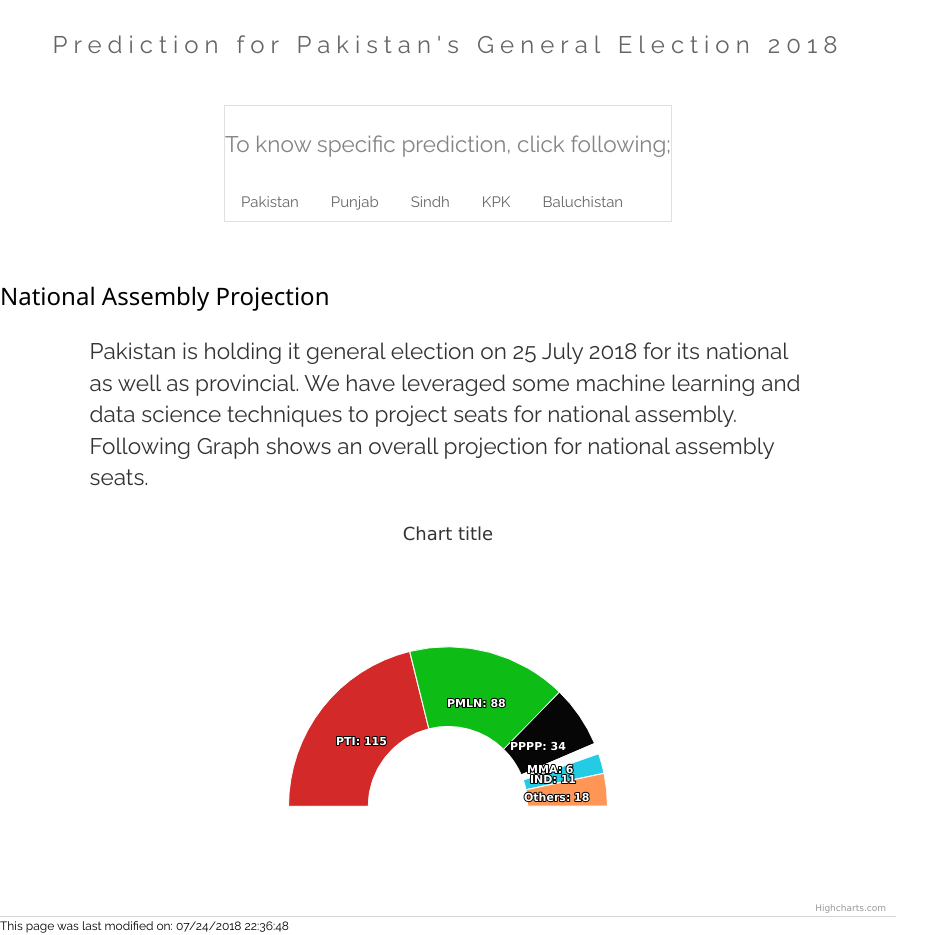
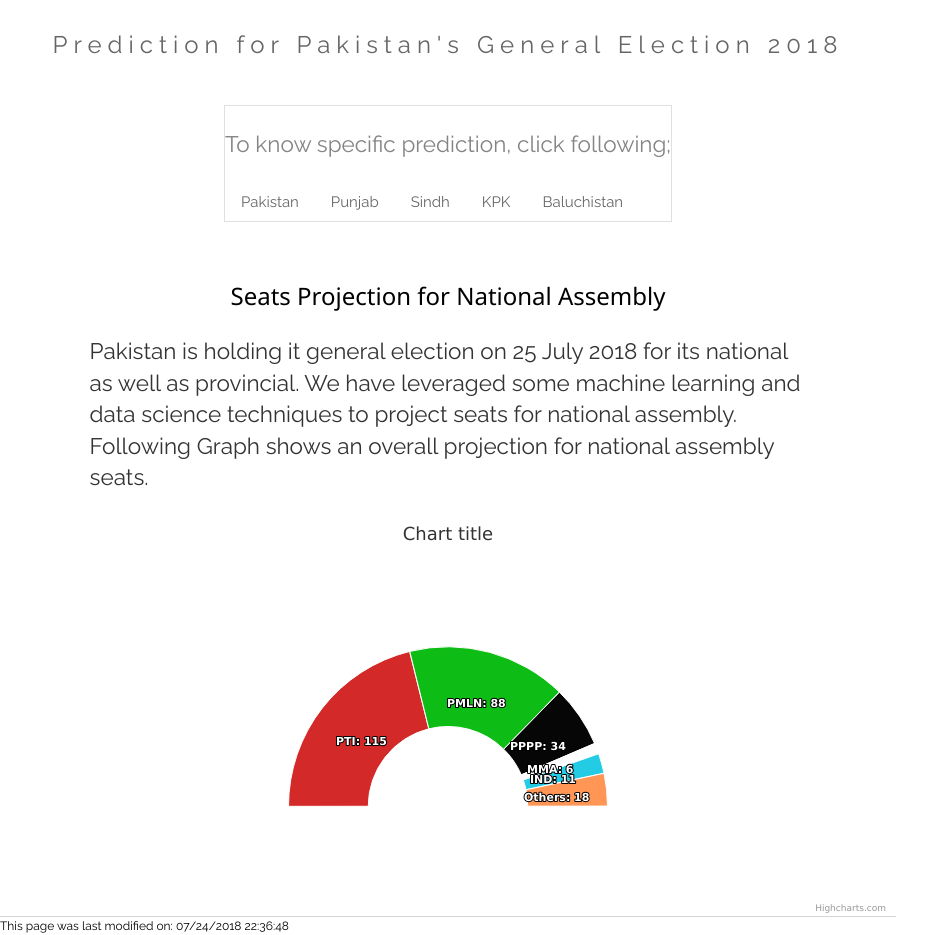
Before and after one commit to awaisrauf/GE2018, a Jekyll site: the page built from pages/projection.html, in a window 1280 px wide. Shown: the whole page, without its empty margins (0-949 px from the left). Built offline with Jekyll 4.4.1, drawn with Linux system fonts in a browser that asks for light colours.

```diff
--- a/pages/projection.html
+++ b/pages/projection.html
@@ -16,6 +16,8 @@
 }
 div.b{
 	text-align:center;
+	margin-left: 10%;
+    margin-right:10%;
 
 }
 
@@ -24,8 +26,10 @@
 <script src="https://code.highcharts.com/highcharts.js"></script>
 <script src="https://code.highcharts.com/modules/exporting.js"></script>
 <script src="https://code.highcharts.com/modules/export-data.js"></script>
+<div class="b">
+<h3 class="b">Seats Projection for National Assembly</h3>
 
-<h3 class="b">National Assembly Projection</h3>
+</div>
 <div class="a">
 
 <p>Pakistan is holding it general election on 25 July 2018 for its national as well as provincial. We have leveraged some machine learning and data science techniques to project seats for national assembly. Following Graph shows an overall projection for national assembly seats. </p>
```
